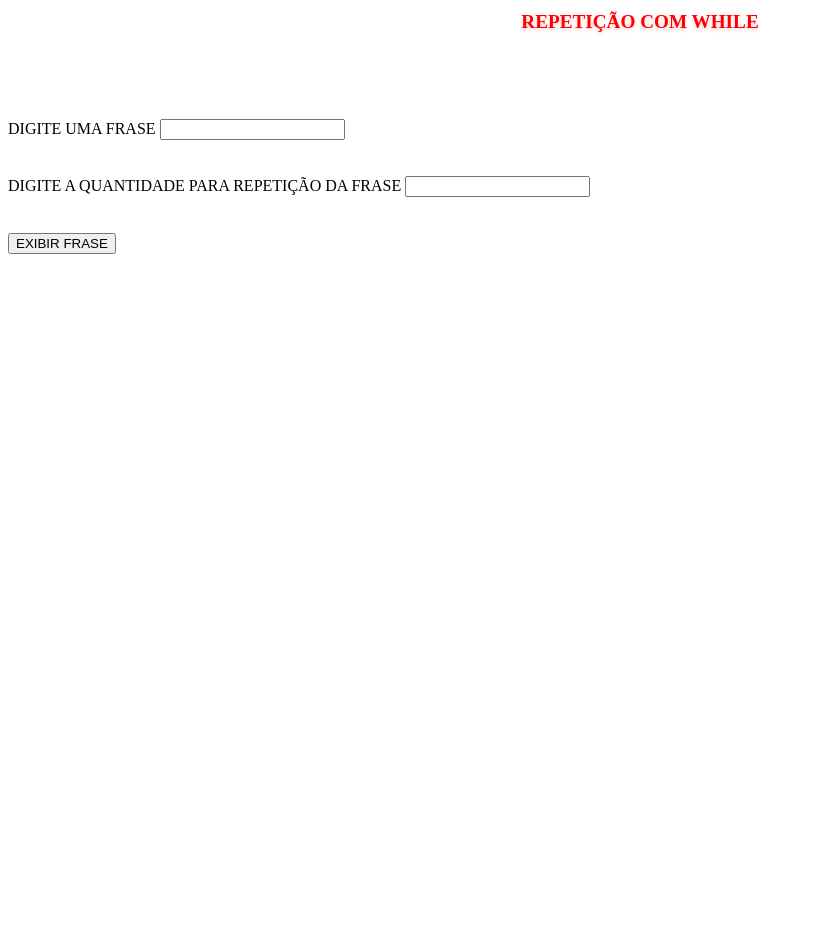
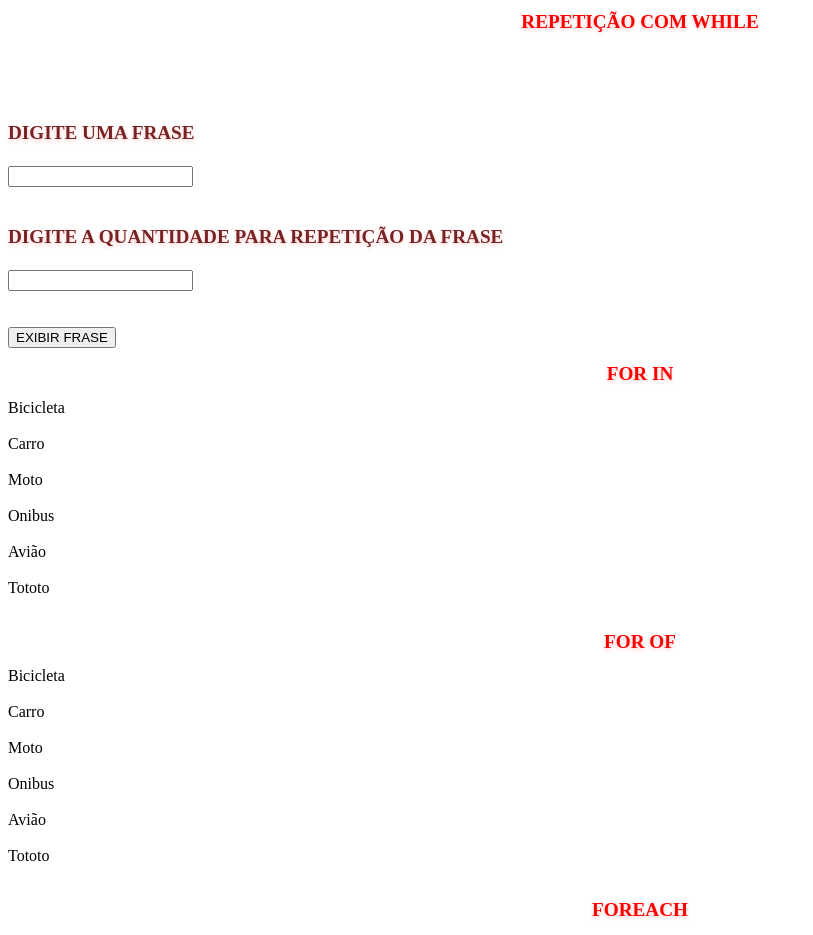
Before and after one commit to JaoToin/REPETI-ES-EM-JS, a plain HTML site: page index.html in a window 1280 px wide. Shown: the part 680-1615 px from the top of the page, without its empty margins (0-813 px from the left). Before the commit the page ends 942 px from the top, so only its background shows below. Drawn offline with Linux system fonts and the light colour scheme.

Commit message:
repetições01

```diff
--- a/css/index.css
+++ b/css/index.css
@@ -8,3 +8,13 @@ h1{
     font-weight: 600;
 
 }
+
+label{
+    color: #772323;
+    font-size: 1.2em;
+    margin-bottom: 10px;
+    line-height: 1.5;
+    text-shadow: 0 2px 4px rgba(255, 0, 0, 0.2);
+    font-weight: 600;
+
+}
--- a/index.html
+++ b/index.html
@@ -24,16 +24,34 @@
         <div id="result-cont-acum"></div> <br> <br> <br> <br> <br>
 
         <h1>REPETIÇÃO COM WHILE</h1> <br>  <br>  <br> <br>
-        <label for="msg">DIGITE UMA FRASE</label>
+        <label for="msg">DIGITE UMA FRASE</label> <br> <br>
         <input type="text" name="msg" id="msg"> <br>  <br>  <br>
 
-        <label for="repeticao">DIGITE A QUANTIDADE PARA REPETIÇÃO DA FRASE</label>
+        <label for="repeticao">DIGITE A QUANTIDADE PARA REPETIÇÃO DA FRASE</label> <br>  <br>
         <input type="text" name="repeticao" id="repeticao"> <br> <br> <br>
 
         <button id="bnt-exibir">EXIBIR FRASE</button>
 
         <div id="result-frase"></div>
 
+        <h1>FOR IN</h1>
+
+        <div id="div-forin">
+
+        </div>
+
+        <h1>FOR OF</h1>
+
+        <div id="div-forof">
+
+        </div>
+
+        <h1>FOREACH</h1>
+
+        <div id="div-foreach">
+
+        </div>
+
     </div>
 
 </body>
--- a/js/scripts_repeticoes.js
+++ b/js/scripts_repeticoes.js
@@ -65,3 +65,55 @@ bntExibir.addEventListener('click', (evt)=> {
 
     }
 })
+
+//COLEÇÃO DE DADOS - ARRAY
+
+transporte = ['Bicicleta', 'Carro', 'Moto', 'Onibus', 'Avião', 'Tototo']
+
+for(i = 0; i < transporte.length; i++){
+    console.log(transporte[i])
+}
+
+//FOR IN
+
+const divForin = document.querySelector('#div-forin')
+
+for(var pos in transporte){
+    console.log(transporte[pos])
+    divForin.innerHTML += `${transporte[pos]} <br> <br>`
+}
+
+//FOR OF
+
+const divForOf = document.querySelector('#div-forof')
+
+for(var elem of transporte){
+    divForOf.innerHTML += `${elem} <br> <br>`
+}
+
+//COLEÇÃO DE PESSOAS - ARRAY DE OBJETOS
+
+const pessoas = [
+    {nome: 'Maria', idade: 18, renda: 15000},
+
+    {nome: 'José', idade: 23, renda: 1800},
+
+    {nome: 'Chicó', idade: 32, renda: 1.50},
+
+    {nome: 'João Grilo', idade: 34, renda: 2.20},
+]
+
+console.log('----------LISTA POR FOR IN----------')
+for(var indiceObjPessoa in pessoa){
+    console.log(pessoas[indiceObjPessoa].nome, [indiceObjPessoa].idade, [indiceObjPessoa].renda)
+
+}
+
+console.log('----------LISTA POR FOR OF----------')
+for(var pessoa of pessoas){
+    console.log(pessoa.nome, pessoa.idade, pessoa.renda)
+}
+
+//FOREACH
+
+const divForeach = document.querySelector('#div-foreach')
```
